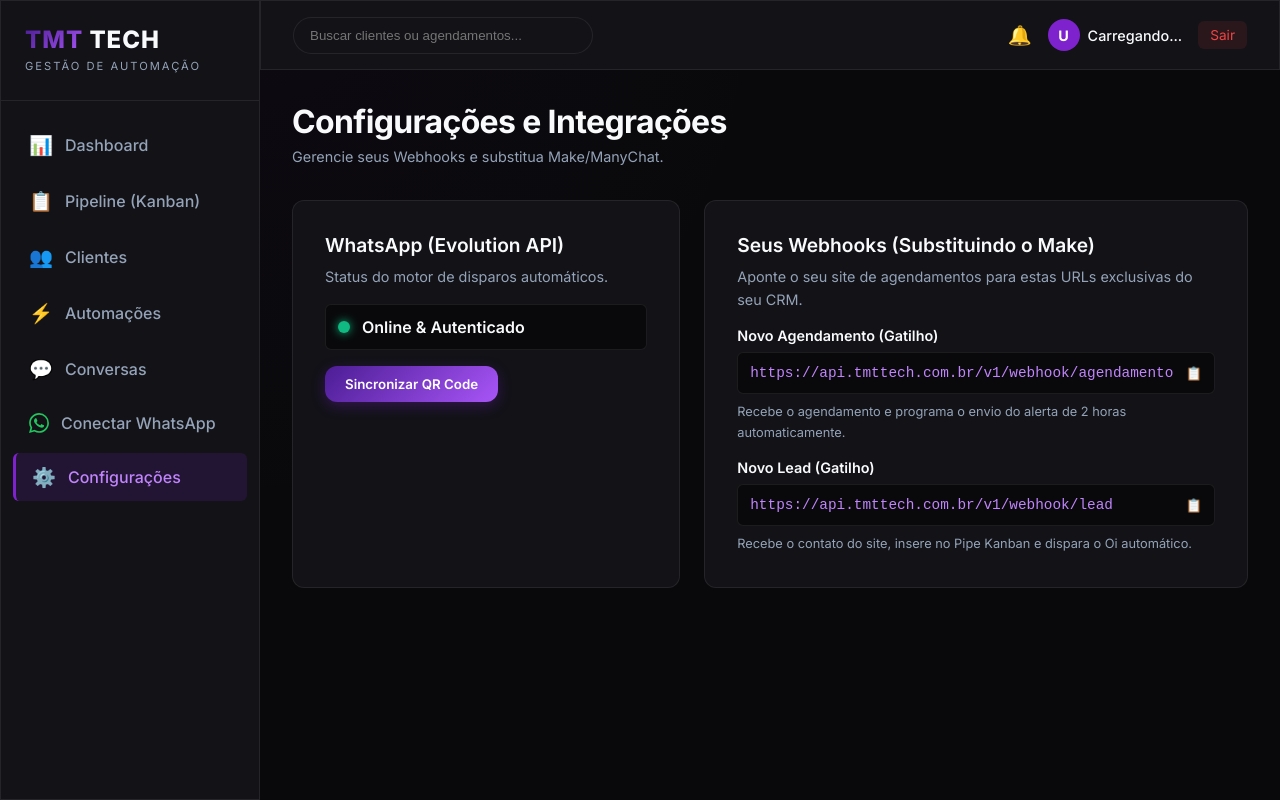
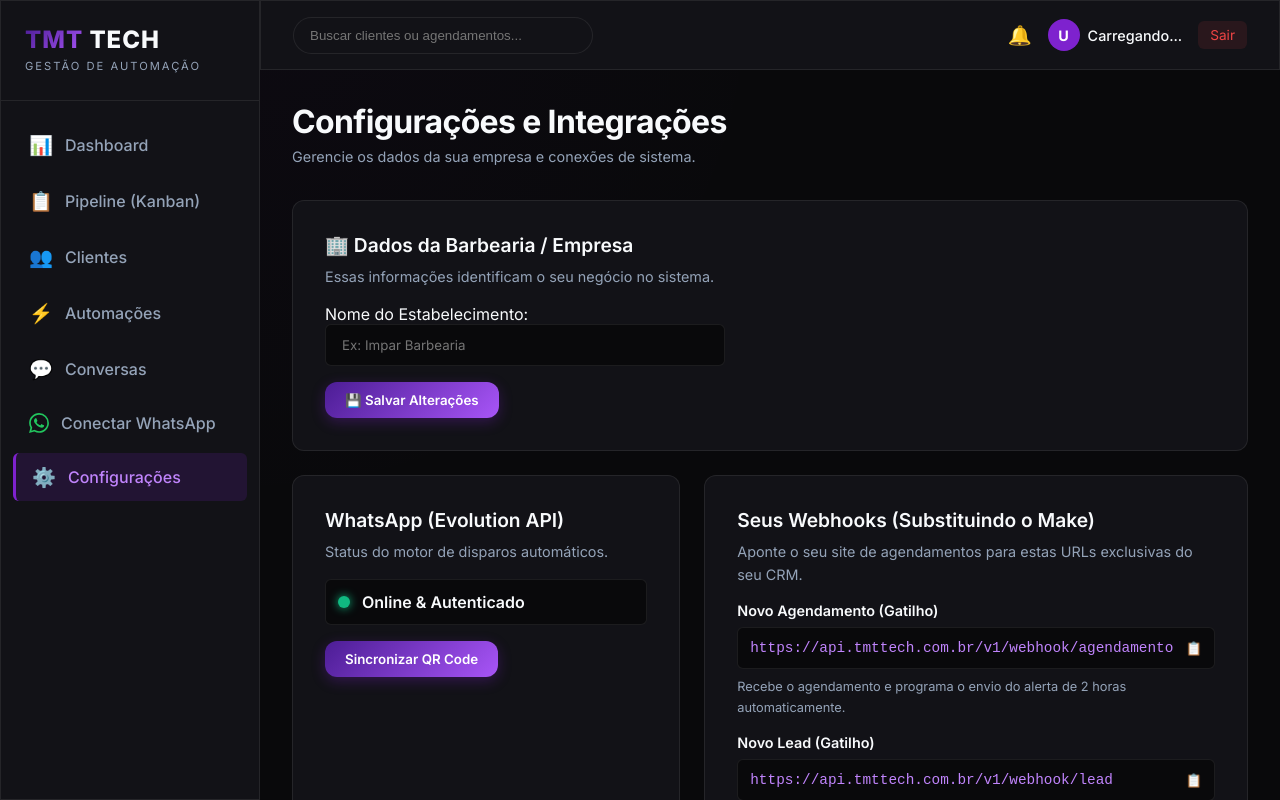
Before and after one commit to tmttechsolutions-boop/tmttech_manager, a Next.js app: page /configuracoes in a window 1280 px wide. Built offline with nearby package versions, Linux system fonts and the light colour scheme; no server answers.

Commit message:
feat(settings): add company profile section to edit store_name

```diff
--- a/src/app/configuracoes/page.js
+++ b/src/app/configuracoes/page.js
@@ -1,14 +1,75 @@
+"use client";
+import React, { useState, useEffect } from 'react';
+import { useEmpresa } from "@/hooks/useEmpresa";
+import { createBrowserSupabaseClient } from '@/lib/supabase-browser';
+
 export default function Settings() {
+    const { empresaId } = useEmpresa();
+    const [storeName, setStoreName] = useState("");
+    const [loading, setLoading] = useState(false);
+    const [success, setSuccess] = useState(false);
+    const supabase = createBrowserSupabaseClient();
+
+    useEffect(() => {
+        if (!empresaId) return;
+        async function fetchEmpresa() {
+            const { data } = await supabase.from('empresas').select('store_name').eq('id', empresaId).single();
+            if (data?.store_name) setStoreName(data.store_name);
+        }
+        fetchEmpresa();
+    }, [empresaId]);
+
+    const handleSave = async () => {
+        if (!empresaId || !storeName) return;
+        setLoading(true);
+        setSuccess(false);
+        const { error } = await supabase.from('empresas').update({ store_name: storeName }).eq('id', empresaId);
+        setLoading(false);
+        if (!error) setSuccess(true);
+        setTimeout(() => setSuccess(false), 3000);
+    };
+
     return (
         <div className="settings-container">
             <header className="page-header">
                 <div>
                     <h1>Configurações e Integrações</h1>
-                    <p className="text-muted">Gerencie seus Webhooks e substitua Make/ManyChat.</p>
+                    <p className="text-muted">Gerencie os dados da sua empresa e conexões de sistema.</p>
                 </div>
             </header>
 
             <div className="settings-grid">
+
+                {/* DADOS DA EMPRESA */}
+                <div className="settings-card glass-panel" style={{ gridColumn: '1 / -1' }}>
+                    <div className="card-header">
+                        <h2>🏢 Dados da Barbearia / Empresa</h2>
+                    </div>
+                    <p className="text-muted mb-4">Essas informações identificam o seu negócio no sistema.</p>
+
+                    <div className="form-group" style={{ maxWidth: '400px' }}>
+                        <label>Nome do Estabelecimento:</label>
+                        <input
+                            type="text"
+                            className="form-input"
+                            value={storeName}
+                            onChange={(e) => setStoreName(e.target.value)}
+                            placeholder="Ex: Impar Barbearia"
+                        />
+                    </div>
+
+                    <div className="mt-4">
+                        <button
+                            className="brand-button"
+                            onClick={handleSave}
+                            disabled={loading || !storeName}
+                        >
+                            {loading ? 'Salvando...' : '💾 Salvar Alterações'}
+                        </button>
+                        {success && <span style={{ marginLeft: '16px', color: 'var(--success)' }}>✅ Salvo com sucesso!</span>}
+                    </div>
+                </div>
+
                 <div className="settings-card glass-panel">
                     <div className="card-header">
                         <h2>WhatsApp (Evolution API)</h2>
```
